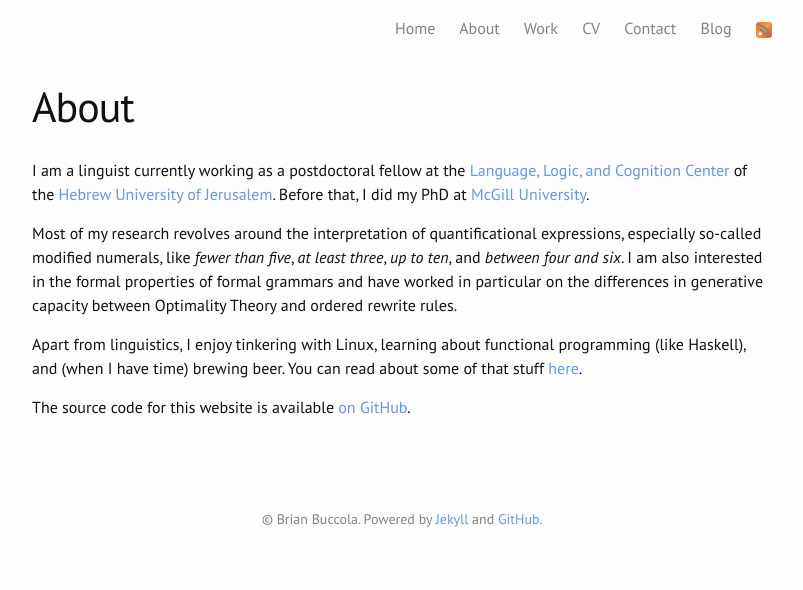
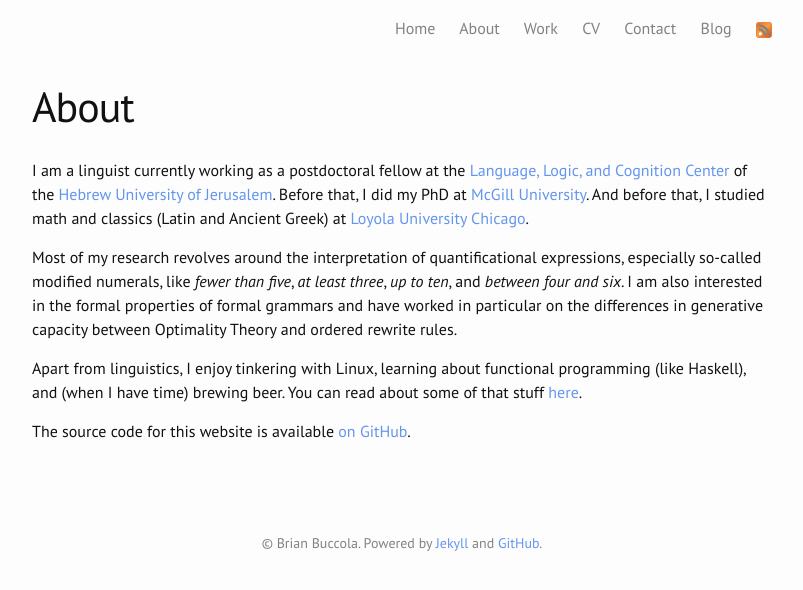
Before and after one commit to brianbuccola/brianbuccola.github.io, a Jekyll site: the page built from about.md, in a window 1280 px wide. Shown: the top 590 px of the page, without its empty margins (238-1041 px from the left). Built offline with Jekyll 4.4.1, drawn with Linux system fonts in a browser that asks for light colours; nearby versions of some CDN libraries; some web fonts are replaced.

Commit message:
added line about math and classics at LUC in About

```diff
--- a/about.md
+++ b/about.md
@@ -6,11 +6,14 @@
 
 I am a linguist currently working as a postdoctoral fellow at the [Language,
 Logic, and Cognition Center][llcc] of the [Hebrew University of
-Jerusalem][huji]. Before that, I did my PhD at [McGill University][mcgill].
+Jerusalem][huji]. Before that, I did my PhD at [McGill University][mcgill]. And
+before that, I studied math and classics (Latin and Ancient Greek) at [Loyola
+University Chicago][luc].
 
 [llcc]: https://scholars.huji.ac.il/llcc
 [huji]: https://new.huji.ac.il/
 [mcgill]: https://www.mcgill.ca/
+[luc]: http://www.luc.edu/
 
 Most of my research revolves around the interpretation of quantificational
 expressions, especially so-called modified numerals, like *fewer than five*,
```
